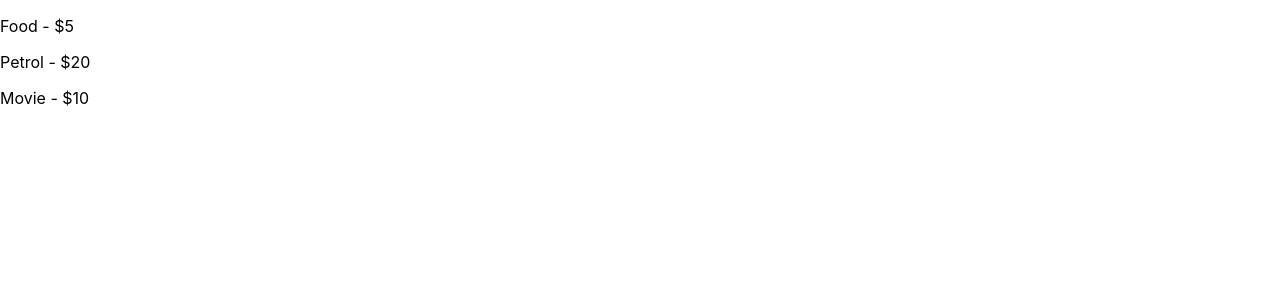
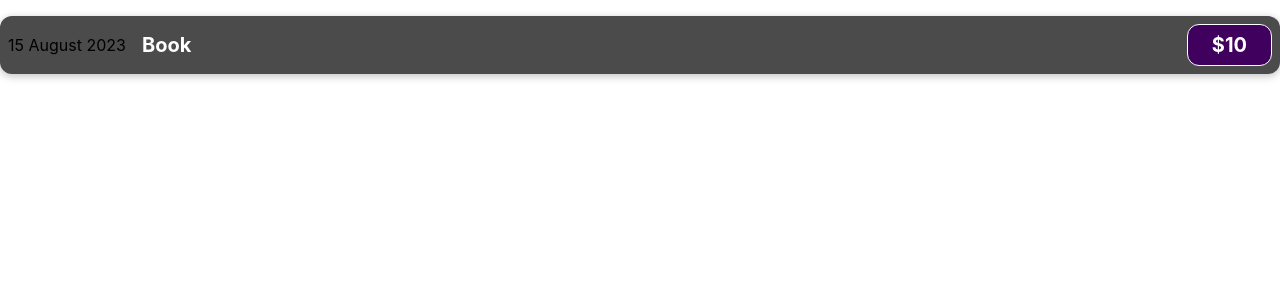
Before and after one commit to vaishnaviitkare/React-, a JavaScript app: page / in a window 1280 px wide. Shown: the top 300 px of the page. Built offline with nearby package versions, Linux system fonts and the light colour scheme; the HTML template or start-up script is replaced by a standard one.

Commit message:
Wrap the multiple items in js in one div as js return only one value and adding css to the file

```diff
--- /dev/null
+++ b/src/components/ExpenseItem.css
@@ -0,0 +1,62 @@
+.expense-item {
+    display: flex;
+    justify-content: space-between;
+    align-items: center;
+    box-shadow: 0 2px 8px rgba(0, 0, 0, 0.25);
+    padding: 0.5rem;
+    margin: 1rem 0;
+    border-radius: 12px;
+    background-color: #4b4b4b;
+  }
+
+  .expense-item__location {
+    margin-left: 1rem;
+    color: yellow;
+    font-style: italic;
+  }
+
+  .expense-item__description {
+    display: flex;
+    flex-direction: column;
+    gap: 1rem;
+    align-items: flex-end;
+    flex-flow: column-reverse;
+    justify-content: flex-start;
+    flex: 1;
+  }
+
+  .expense-item h2 {
+    color: #3a3a3a;
+    font-size: 1rem;
+    flex: 1;
+    margin: 0 1rem;
+    color: white;
+  }
+
+  .expense-item__price {
+    font-size: 1rem;
+    font-weight: bold;
+    color: white;
+    background-color: #40005d;
+    border: 1px solid white;
+    padding: 0.5rem;
+    border-radius: 12px;
+  }
+
+  @media (min-width: 580px) {
+    .expense-item__description {
+      flex-direction: row;
+      align-items: center;
+      justify-content: flex-start;
+      flex: 1;
+    }
+
+    .expense-item__description h2 {
+      font-size: 1.25rem;
+    }
+
+    .expense-item__price {
+      font-size: 1.25rem;
+      padding: 0.5rem 1.5rem;
+    }
+  }
--- a/src/components/ExpenseItem.js
+++ b/src/components/ExpenseItem.js
@@ -1,11 +1,14 @@
-function ExpenseItem(){
+import "./ExpenseItem.css";
+function ExpenseItem() {
     return (
-        <div>
-       <p>Food - $5</p>
-        <p>Petrol - $20</p>
-        <p>Movie - $10</p>
+      <div className="expense-item">
+        <div>15 August 2023</div>
+        <div className="expense-item__description">
+          <h2>Book</h2>
+          <div className="expense-item__price">$10</div>
         </div>
+      </div>
     );
-}
+  }
 //we can export this component so that we can import it wherever we need
 export default ExpenseItem;
```
